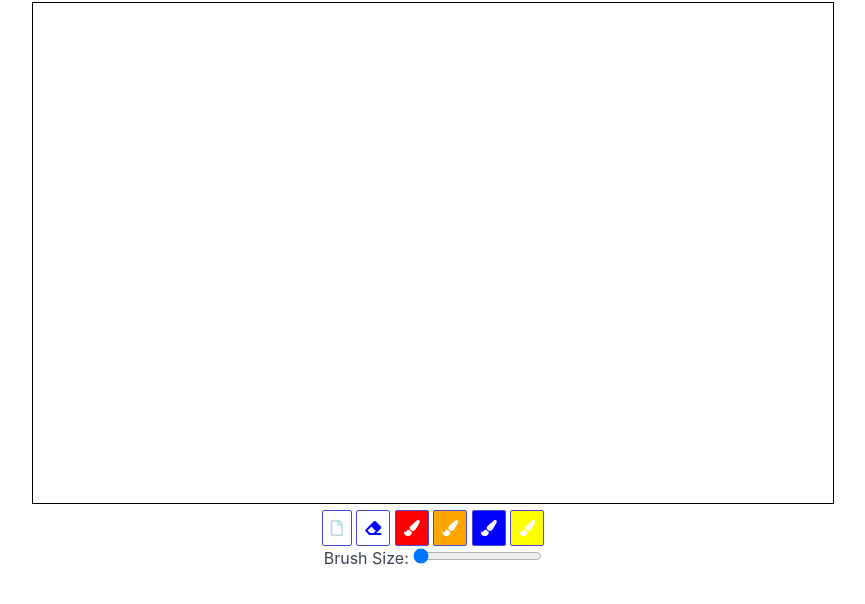
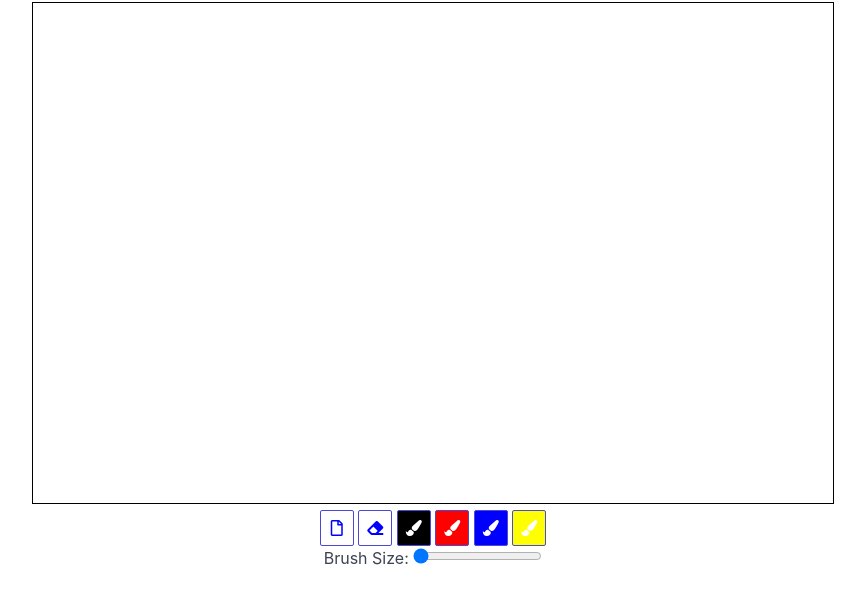
Before and after one commit to dhruvilV459/PaintWebpage, a plain HTML site: page index.html in a window 1280 px wide. Shown: the part 66-670 px from the top of the page, without its empty margins (207-1072 px from the left). Drawn offline with nearby package versions, Linux system fonts and the light colour scheme.

Commit message:
color changes implemented

```diff
--- a/index.html
+++ b/index.html
@@ -18,16 +18,16 @@
         <canvas id="canvas" width="800" height="500" style="border: 1px solid black;"></canvas>
         <div class="form-group">
           <div>
-            <button class="btn btn-primary" style="background-color: white;" onclick="cleanCanvas()">
-              <i class="far fa-file" style="color: lightblue;"></i>
+            <button class="btn btn-primary" style="padding-left: 10px;padding-right: 10px;background-color: white;" onclick="cleanCanvas()">
+              <i class="far fa-file" style="color: blue;"></i>
             </button>
             <button class="btn btn-primary" style="background-color: white;" onclick="setBrushColor('white')">
               <i class="fas fa-eraser" style="color: blue;"></i>
             </button>
-            <button class="btn btn-primary" style="background-color: red;" onclick="setBrushColor('red')">
+            <button class="btn btn-primary" style="background-color: black;" onclick="setBrushColor('black')">
               <i class="fas fa-paint-brush" style="color: white;"></i>
             </button>
-            <button class="btn btn-primary" style="background-color: orange;" onclick="setBrushColor('orange')">
+            <button class="btn btn-primary" style="background-color: red;" onclick="setBrushColor('red')">
               <i class="fas fa-paint-brush" style="color: white;"></i>
             </button>
             <button class="btn btn-primary" style="background-color: blue;" onclick="setBrushColor('blue')">
```
